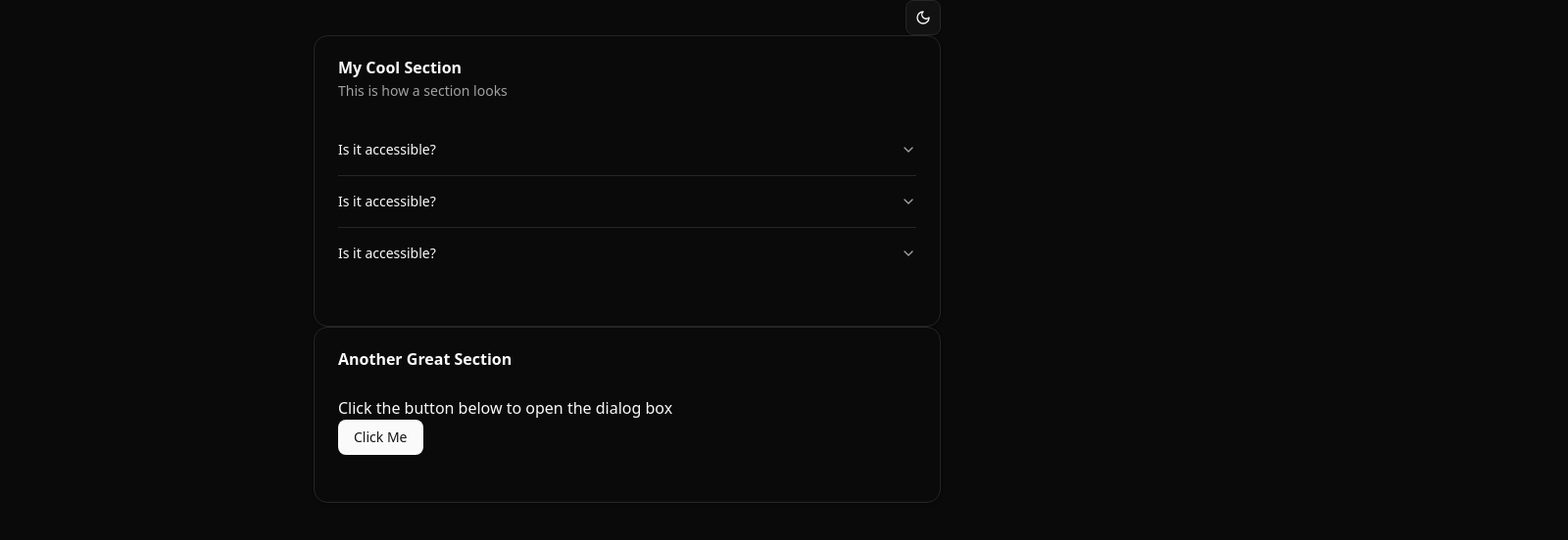
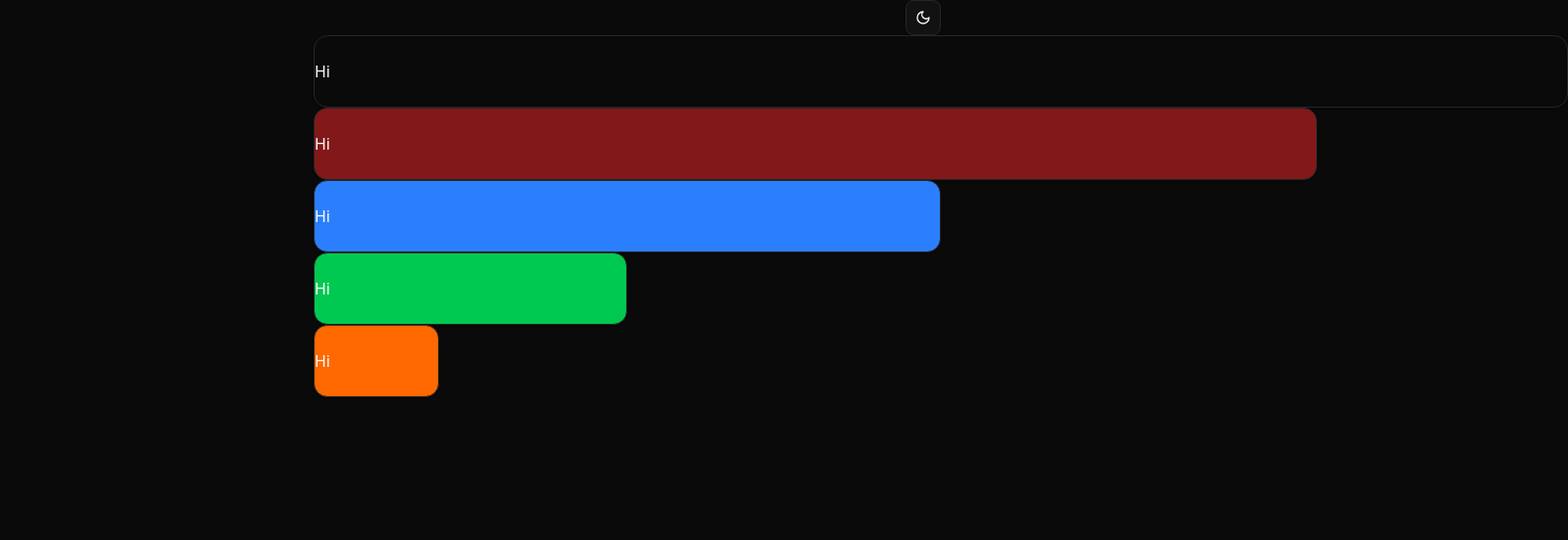
Before and after one commit to jrgtwo/comopnent-playground, a React (Vite) app: page / in a window 1280 px wide. Shown: the top 552 px of the page at 98% size, 1600 px wide, since content can reach past the window. Built offline with nearby package versions, Linux system fonts and the light colour scheme.

Commit message:
feat: playing with variants

```diff
--- a/src/App.tsx
+++ b/src/App.tsx
@@ -1,8 +1,7 @@
 import { ThemeProvider } from "@/components/theme-provider"
 import { ModeToggle } from "@/components/mode-toggle"
-import { AppAccordion } from "@/components/util/AppAccordion"
-import { AppDialog } from "@/components/util/AppDialog"
-import { SectionCard } from "./components/util/SectionCard"
+
+import { CardWithVariants } from "./components/CardWithVariants"
 
 function App() {
   return (
@@ -12,22 +11,21 @@ function App() {
           <ModeToggle />
         </div>
 
-        <SectionCard
-          title="My Cool Section"
-          description="This is how a section looks">
-          <AppAccordion />
-        </SectionCard>
-
-        <SectionCard
-          title="Another Great Section">
-          <p>Click the button below to open the dialog box</p>
-          <AppDialog
-            onClick={() => { debugger }}
-            buttonText="Click Me"
-            dialogTitle="This is a great dialog box">
-            <AppAccordion />
-          </AppDialog>
-        </SectionCard>
+        <CardWithVariants size="full">
+          Hi
+        </CardWithVariants>
+        <CardWithVariants size="wide" variant="red">
+          Hi
+        </CardWithVariants>
+        <CardWithVariants size="mid" variant="blue">
+          Hi
+        </CardWithVariants>
+        <CardWithVariants size="small" variant="green">
+          Hi
+        </CardWithVariants>
+        <CardWithVariants size="tiny" variant="orange">
+          Hi
+        </CardWithVariants>
       </ThemeProvider>
     </section>
   )
--- /dev/null
+++ b/src/components/CardWithVariants.tsx
@@ -0,0 +1,119 @@
+import * as React from "react"
+
+import { cn } from "@/lib/utils"
+import { cva, type VariantProps } from "class-variance-authority"
+
+function CardWithVariants({
+  variant,
+  size,
+  className,
+  ...props }: React.ComponentProps<"div"> &
+  VariantProps<typeof cardVariants>) {
+  return (
+    <div
+      data-slot="card"
+      className={cn(
+        "bg-card text-card-foreground flex flex-col gap-6 rounded-xl border py-6 shadow-sm",
+        cardVariants({ variant, size }),
+        className
+      )}
+      {...props}
+    />
+  )
+}
+
+function CardHeader({ className, ...props }: React.ComponentProps<"div">) {
+  return (
+    <div
+      data-slot="card-header"
+      className={cn(
+        "@container/card-header grid auto-rows-min grid-rows-[auto_auto] items-start gap-1.5 px-6 has-data-[slot=card-action]:grid-cols-[1fr_auto] [.border-b]:pb-6",
+        className
+      )}
+      {...props}
+    />
+  )
+}
+
+function CardTitle({ className, ...props }: React.ComponentProps<"div">) {
+  return (
+    <div
+      data-slot="card-title"
+      className={cn("leading-none font-semibold", className)}
+      {...props}
+    />
+  )
+}
+
+function CardDescription({ className, ...props }: React.ComponentProps<"div">) {
+  return (
+    <div
+      data-slot="card-description"
+      className={cn("text-muted-foreground text-sm", className)}
+      {...props}
+    />
+  )
+}
+
+function CardAction({ className, ...props }: React.ComponentProps<"div">) {
+  return (
+    <div
+      data-slot="card-action"
+      className={cn(
+        "col-start-2 row-span-2 row-start-1 self-start justify-self-end",
+        className
+      )}
+      {...props}
+    />
+  )
+}
+
+function CardContent({ className, ...props }: React.ComponentProps<"div">) {
+  return (
+    <div
+      data-slot="card-content"
+      className={cn("px-6", className)}
+      {...props}
+    />
+  )
+}
+
+function CardFooter({ className, ...props }: React.ComponentProps<"div">) {
+  return (
+    <div
+      data-slot="card-footer"
+      className={cn("flex items-center px-6 [.border-t]:pt-6", className)}
+      {...props}
+    />
+  )
+}
+
+const cardVariants = cva(
+  '', //default styles
+  {
+    variants: {
+      variant: {
+        red: 'bg-destructive ',
+        blue: 'bg-blue-500',
+        green: 'bg-green-500',
+        orange: 'bg-orange-500'
+      },
+      size: {
+        full: 'w-[100vw]',
+        wide: 'w-[80vw]',
+        mid: 'w-[50vw]',
+        small: 'w-[25vw]',
+        tiny: 'w-[10vw]'
+      }
+    },
+  }
+)
+export {
+  CardWithVariants,
+  CardHeader,
+  CardFooter,
+  CardTitle,
+  CardAction,
+  CardDescription,
+  CardContent,
+}
```
